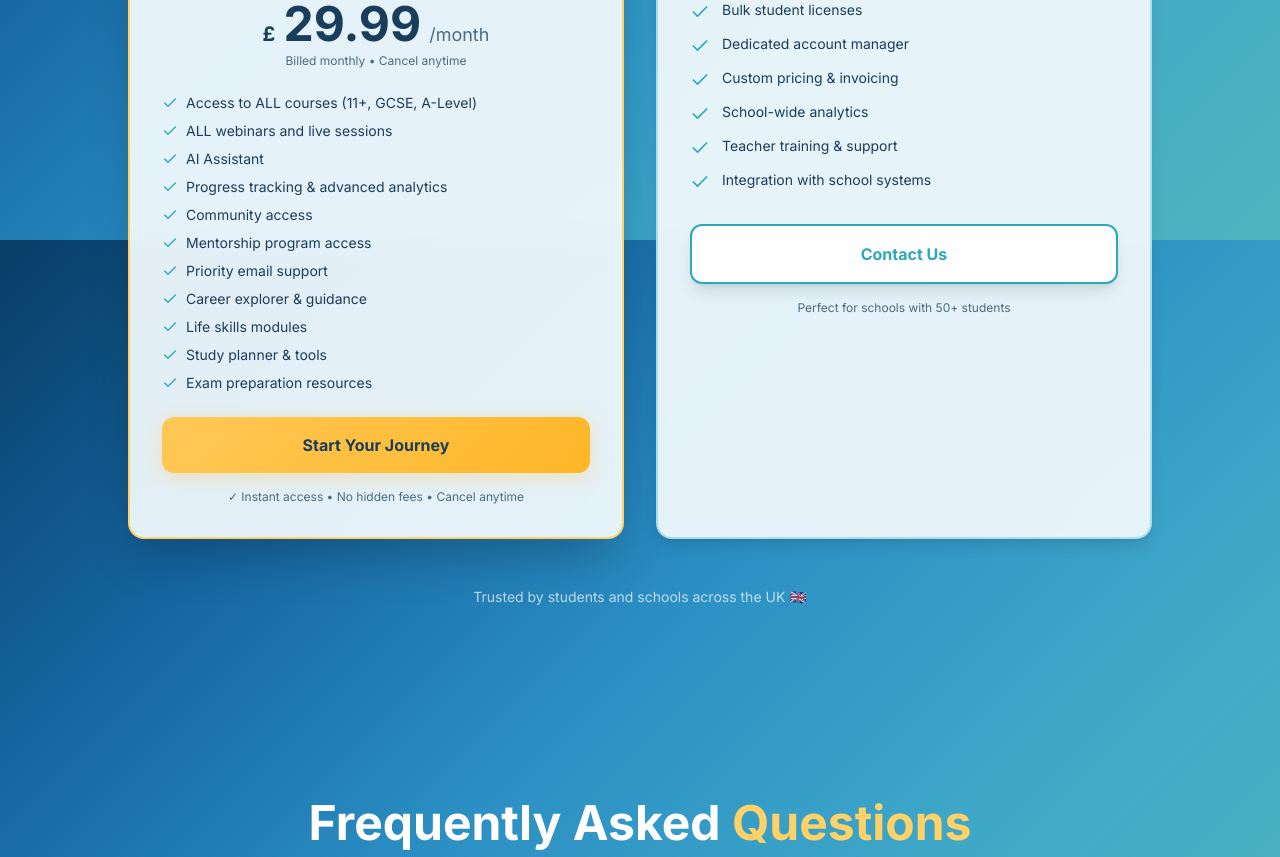
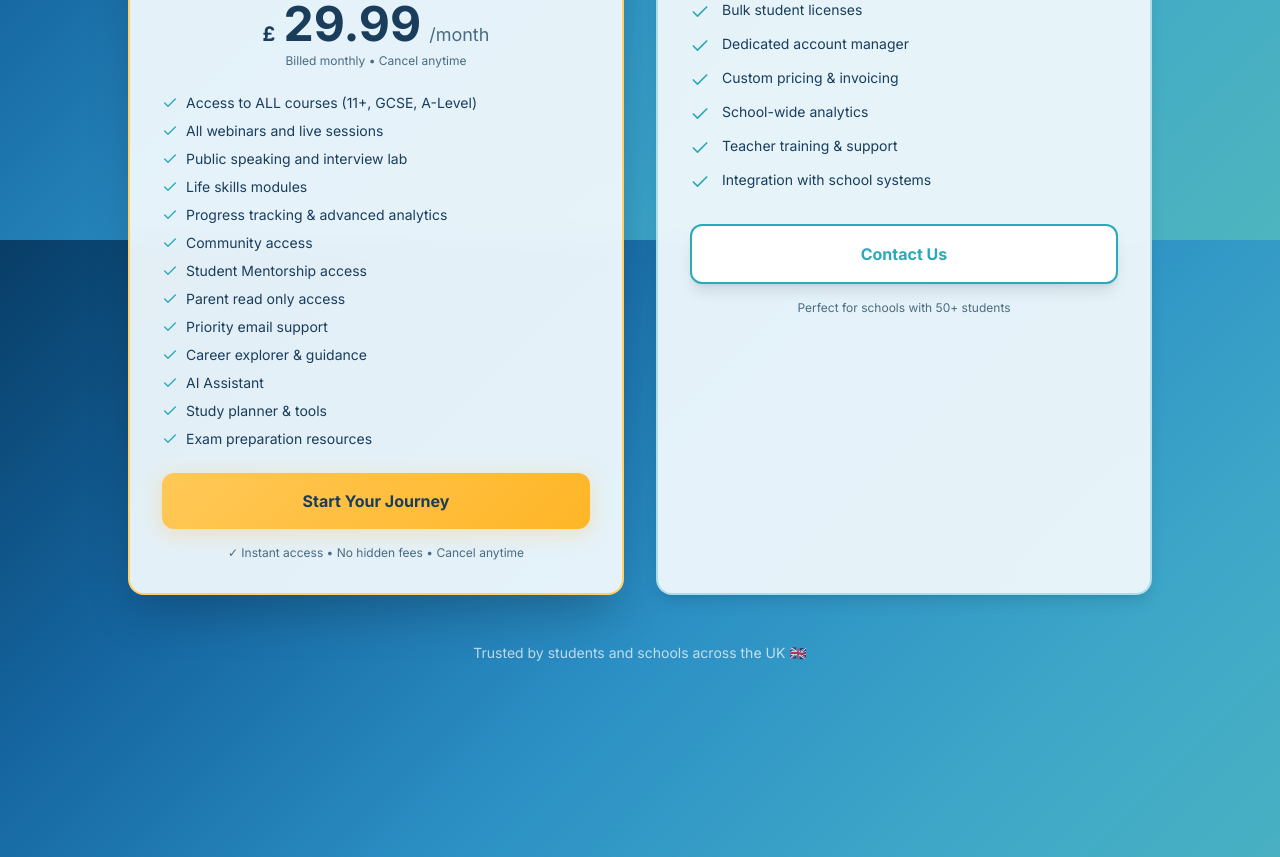
Before and after one commit to Traderaz/genelevate, a Next.js app in the folder apps/web/: page / in a window 1280 px wide. Shown: the part 3760-4617 px from the top of the page. Built offline with nearby package versions, Linux system fonts and the light colour scheme; no server answers; the database is empty.

Commit message:
Update pricing features with parent access and reorganize feature list
- Add 'Parent read only access' feature
- Reorganize feature order for better presentation
- Maintain accurate feature descriptions for platform capabilities

```diff
--- a/apps/web/src/components/sections/netflix-pricing.tsx
+++ b/apps/web/src/components/sections/netflix-pricing.tsx
@@ -16,14 +16,16 @@ export function NetflixPricing() {
     currency: '£',
     features: [
       'Access to ALL courses (11+, GCSE, A-Level)',
-      'ALL webinars and live sessions',
-      'AI Assistant',
+      'All webinars and live sessions',
+      'Public speaking and interview lab',
+      'Life skills modules',
       'Progress tracking & advanced analytics',
       'Community access',
-      'Mentorship program access',
+      'Student Mentorship access',
+      'Parent read only access',
       'Priority email support',
       'Career explorer & guidance',
-      'Life skills modules',
+      'AI Assistant',
       'Study planner & tools',
       'Exam preparation resources',
     ],
```
